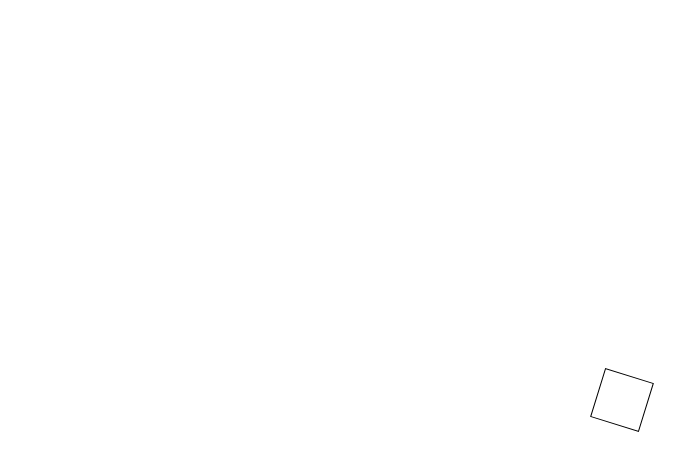
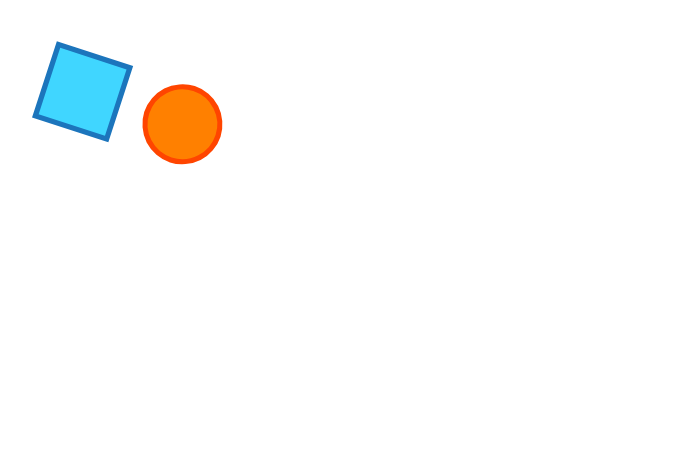
Before and after one commit to ConjoinedCats/hgmg, a website: page index.html in a window 1280 px wide. Shown: the whole page, without its empty margins (18-703 px from the left). Drawn offline with Linux system fonts and the light colour scheme.

Commit message:
Added code using Two group.

```diff
--- a/index.html
+++ b/index.html
@@ -7,16 +7,45 @@
 </head>
 
 <body>
+  <div id="draw-group"></div>
+
   <script>
+    // var two = new Two({
+    //   fullscreen: true,
+    //   autostart: true
+    // }).appendTo(document.body);
+    // var rect = two.makeRectangle(two.width / 2, two.height / 2, 50, 50);
+    // two.bind('update', function () {
+    //   rect.rotation += 0.001;
+    // });
+
+    var elem = document.getElementById('draw-group');
     var two = new Two({
-      fullscreen: true,
-      autostart: true
-    }).appendTo(document.body);
-    var rect = two.makeRectangle(two.width / 2, two.height / 2, 50, 50);
-    two.bind('update', function () {
-      rect.rotation += 0.001;
-    });
+      width: 285,
+      height: 200
+    }).appendTo(elem);
+
+    var circle = two.makeCircle(-70, 0, 50);
+    var rect = two.makeRectangle(70, 0, 100, 100);
+    circle.fill = '#FF8000';
+    circle.stroke = 'orangered';
+    rect.fill = 'rgba(0, 200, 255, 0.75)';
+    rect.stroke = '#1C75BC';
+
+    // Groups can take an array of shapes and/or groups.
+    var group = two.makeGroup(circle, rect);
+
+    // And have translation, rotation, scale like all shapes.
+    group.translation.set(two.width / 2, two.height / 2);
+    group.rotation = Math.PI * 1.1;
+    group.scale = 0.75;
+
+    // You can also set the same properties a shape have.
+    group.linewidth = 7;
+
+    two.update();
   </script>
+
 </body>
 
 </html>
```
